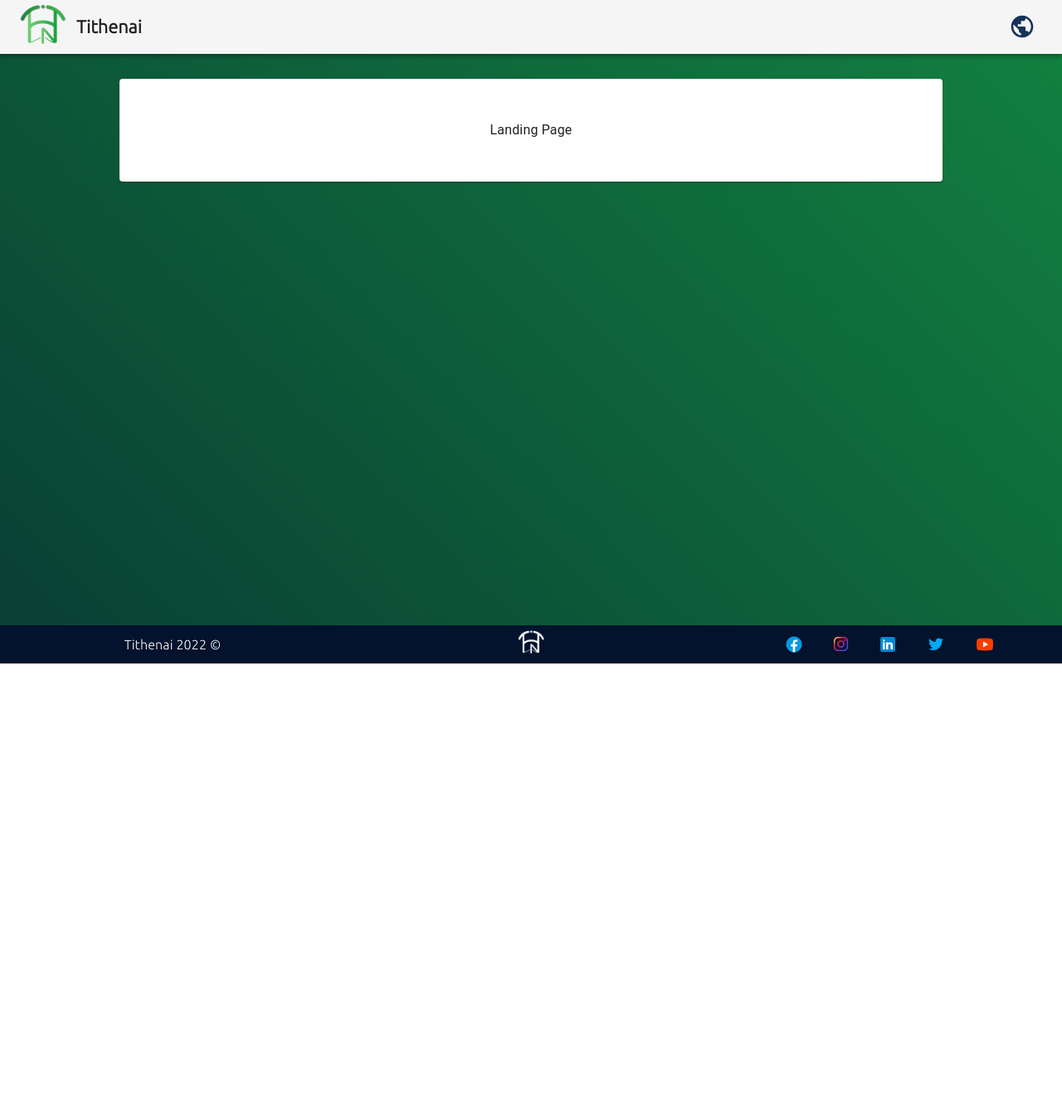
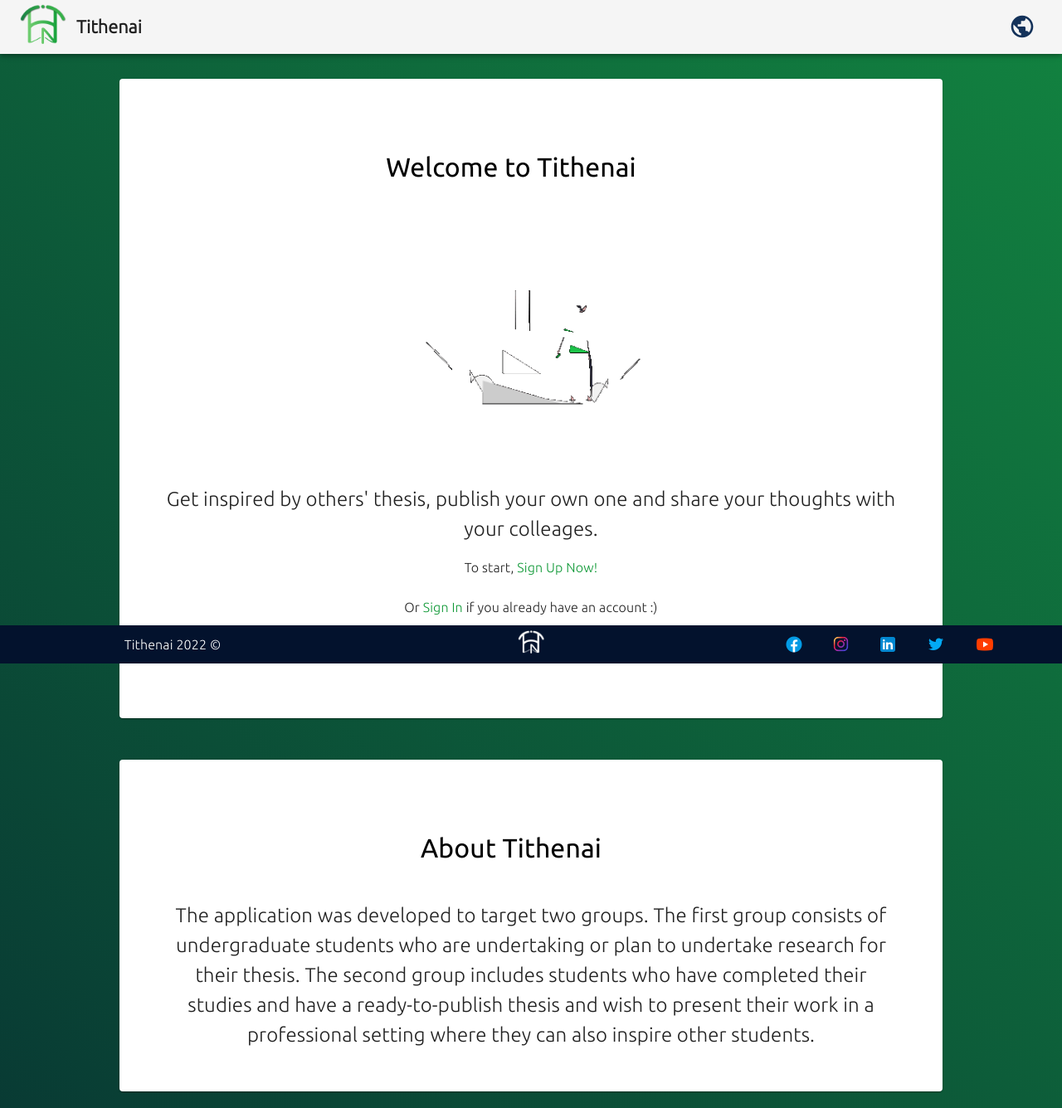
Before and after one commit to abodaotabashi/tithenai, a React (Create React App) app in the folder client/: page / in a window 1280 px wide. Shown: the whole page at 83% size. Before the commit the page ends 800 px from the top, so only its background shows below. Built offline with nearby package versions, Linux system fonts and the light colour scheme; no server answers.

Commit message:
landing page is done

```diff
--- a/client/src/pages/MainPages/LandingPage.js
+++ b/client/src/pages/MainPages/LandingPage.js
@@ -2,16 +2,88 @@ import React from 'react';
 import { CssBaseline, Paper } from '@mui/material';
 import Navbar from '../../components/Navbar';
 import Footer from '../../components/Footer';
+import { redirectToMainPage, redirectToLoginPage, redirectToRegisterPage } from '../../utils/Redirecter';
+import { useNavigate } from 'react-router-dom';
+import { makeStyles } from '@mui/styles';
+import LoginGif from '../../assets/gifs/Login_300_35.gif';
 
 import '../../assets/styles.css';
-
+const useStyles = makeStyles(theme => ({
+    header: {
+        paddingTop: "0.5rem",
+        marginBottom: "0",
+        fontFamily: "Ubuntu-Light",
+        fontSize: "x-large",
+        textAlign: "center",
+    },
+    headerSpan: {
+        paddingBottom: "0.5rem",
+        fontFamily: "Ubuntu-Light",
+        fontSize: "medium",
+        textAlign: "center",
+    },
+    illustrationLabel: {
+        fontSize: "xx-large",
+        fontFamily: "Ubuntu",
+        color: "black",
+        paddingRight: "3rem",
+        [theme.breakpoints.down('md')]: {
+            fontSize: "x-large",
+            paddingRight: "1rem",
+        },
+        [theme.breakpoints.down('sm')]: {
+            fontSize: "x-large",
+            paddingRight: "1rem",
+        },
+    },
+    loginIllustration: {
+        width: "18rem",
+        [theme.breakpoints.down('md')]: {
+            width: "14rem",
+        },
+        [theme.breakpoints.down('sm')]: {
+            width: "10rem",
+        },
+        [theme.breakpoints.down('xs')]: {
+            width: "6rem",
+        },
+    }
+}));
 const LandingPage = () => {
+    const classes = useStyles();
+    const navigator = useNavigate();
     return (
         <div className="loginPageContainer">
             <Navbar />
             <div style={{padding: "20px", marginTop: "10px", display: "flex", justifyContent: "center"}}>
                 <Paper style={{width: "80%", padding: "50px"}}>
-                    Landing Page
+                    <p className={classes.illustrationLabel}>Welcome to Tithenai</p>
+                   { <img src={LoginGif} alt="Welcome" className={classes.loginIllustration}/>}
+                    <p className={classes.header}>Get inspired by others' thesis, publish your own one and share your thoughts with your colleages.</p>
+                    <p className={classes.headerSpan}>
+                        To start,
+                        <span className="forwardingSpan" onClick={() => redirectToRegisterPage(navigator)}>&nbsp;Sign Up Now!</span>
+                    </p>
+                    <p className={classes.headerSpan}>
+                        Or
+                        <span className="forwardingSpan" onClick={() => redirectToLoginPage(navigator)}>&nbsp;Sign In </span>
+                        if you already have an account :)
+                    </p>
+                    <p className={classes.headerSpan}>
+                        To learn more,
+                        <span className="forwardingSpan" to="aboutTithenai" onClick="aboutTithenai">&nbsp;click here.</span>
+                    </p>
+                </Paper>
+            </div>
+            <div style={{padding: "20px", marginTop: "10px", display: "flex", justifyContent: "center"}}>
+                <Paper style={{width: "80%", padding: "50px"}} id="aboutTithenai">
+                    <p className={classes.illustrationLabel}>About Tithenai</p>
+                    <p className={classes.header}>
+                        The application was developed to target two groups. The first group consists of undergraduate
+                        students who are undertaking or plan to undertake research for their thesis. The second group
+                        includes students who have completed their studies and have a ready-to-publish thesis and wish
+                        to present their work in a professional setting where they can also inspire other students.
+                    </p>
                 </Paper>
             </div>
             <Footer />
```
